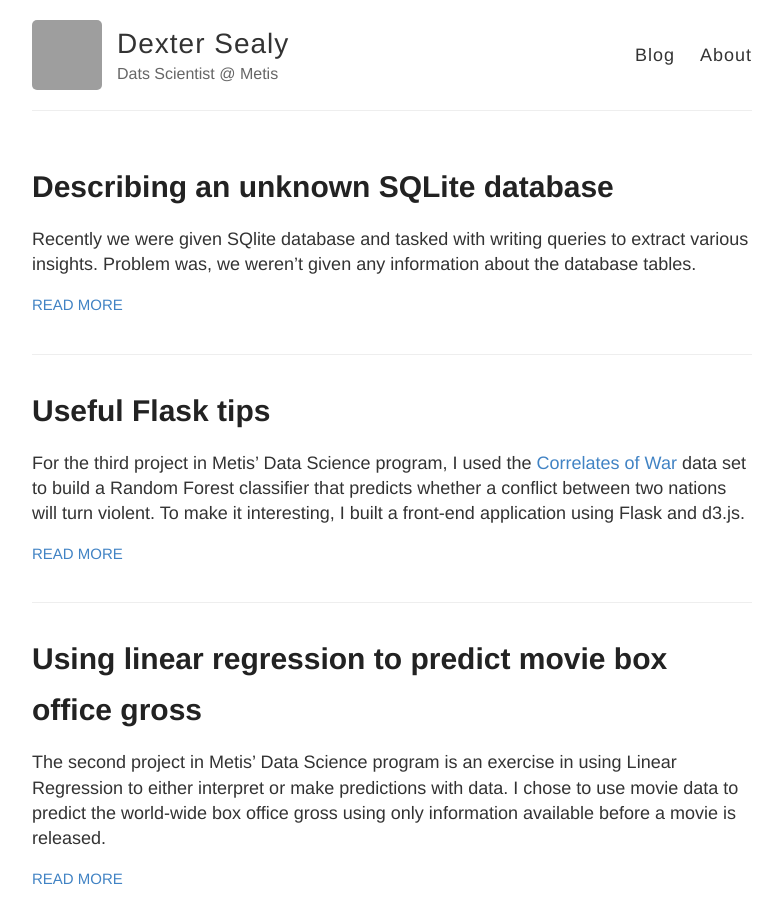
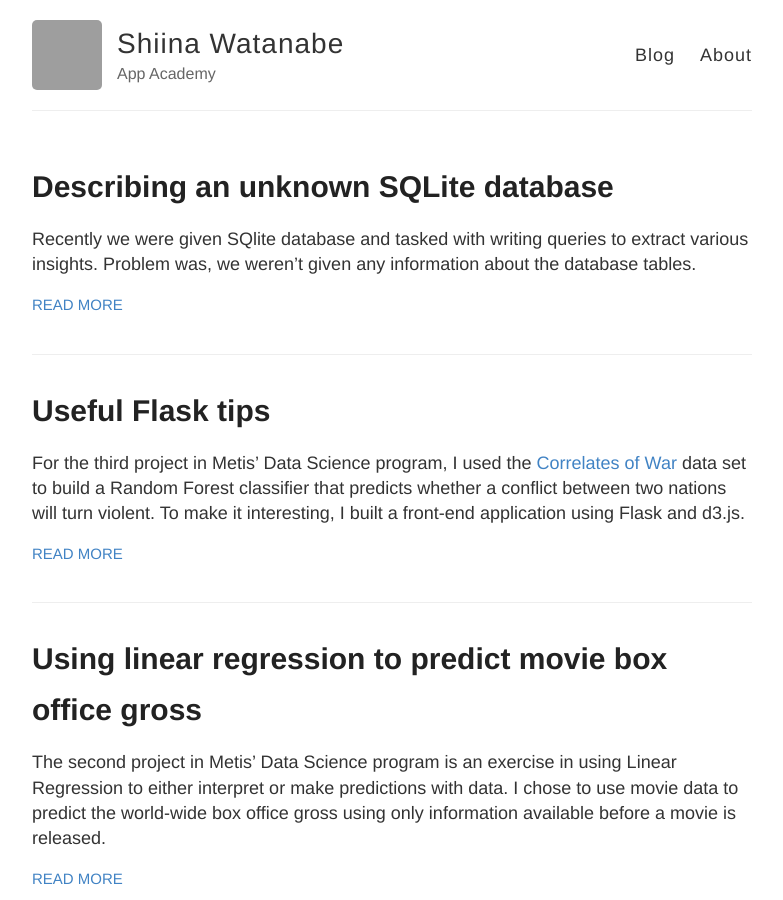
Before and after one commit to femaleninja/femaleninja.github.io, a Jekyll site: the page built from index.html, in a window 1280 px wide and 900 px high. Shown: the whole window, without its empty margins (248-1031 px from the left). Built offline with Jekyll 4.4.1, drawn with Linux system fonts in a browser that asks for light colours; grey boxes are pictures that could not be loaded.

```diff
--- a/CNAME
+++ b/CNAME
@@ -1 +1 @@
-www.dextersealy.com
+www.shiinawatanabe.com
--- a/_config.yml
+++ b/_config.yml
@@ -3,13 +3,13 @@
 #
 
 # Name of your site (displayed in the header)
-name: Dexter Sealy
+name: Shiina Watanabe
 
 # Short bio or description (displayed in the header)
-description: Dats Scientist @ Metis
+description: App Academy
 
 # URL of your avatar or profile pic (you could use your GitHub profile pic)
-avatar: https://avatars3.githubusercontent.com/u/22937820?v=3&s=460
+avatar: https://avatars2.githubusercontent.com/u/38265188?s=400&u=02fca6407ec02c09559f0ef5df0c00607faee6af&v=4
 
 #
 # Flags below are optional
@@ -19,14 +19,14 @@ avatar: https://avatars3.githubusercontent.com/u/22937820?v=3&s=460
 footer-links:
   dribbble:
   email:
-  facebook:
-  flickr:
-  github: dextersealy
+  facebook: 100004180980403
+  flickr: undividedlooking
+  github: femaleninja
   instagram:
-  linkedin: dextersealy
+  linkedin: msteph
   pinterest:
   rss: # just type anything here for a working RSS icon
-  twitter: yatesdrexel
+  twitter: shiina_watanabe
   stackoverflow: # your stackoverflow profile, e.g. "users/50476/bart-kiers"
   youtube: # channel/<your_long_string> or user/<user-name>
   googleplus: # anything in your profile username that comes after plus.google.com/
@@ -41,7 +41,7 @@ google_analytics: UA-91159109-1
 
 # Your website URL (e.g. http://barryclark.github.io or http://www.barryclark.co)
 # Used for Sitemap.xml and your RSS feed
-url: http://www.dextersealy.com
+url: http://www.shiinawatanabe.com
 
 # If you're hosting your site at a Project repository on GitHub pages
 # (http://yourusername.github.io/repository-name)
```
